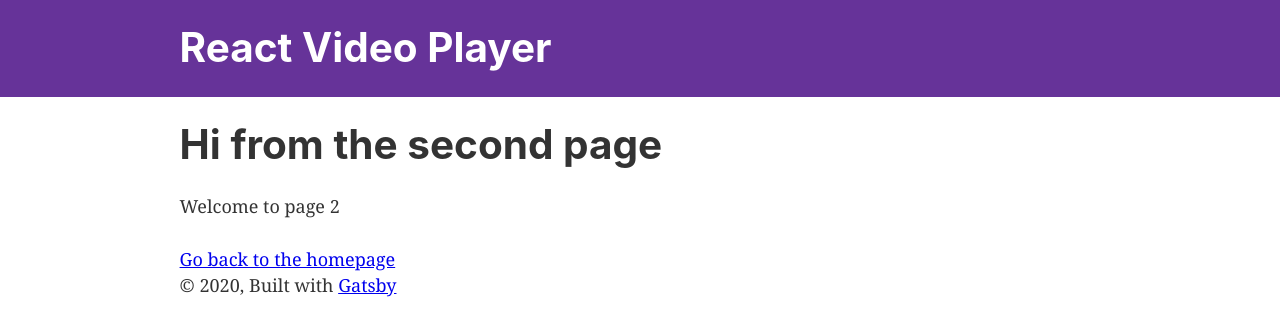
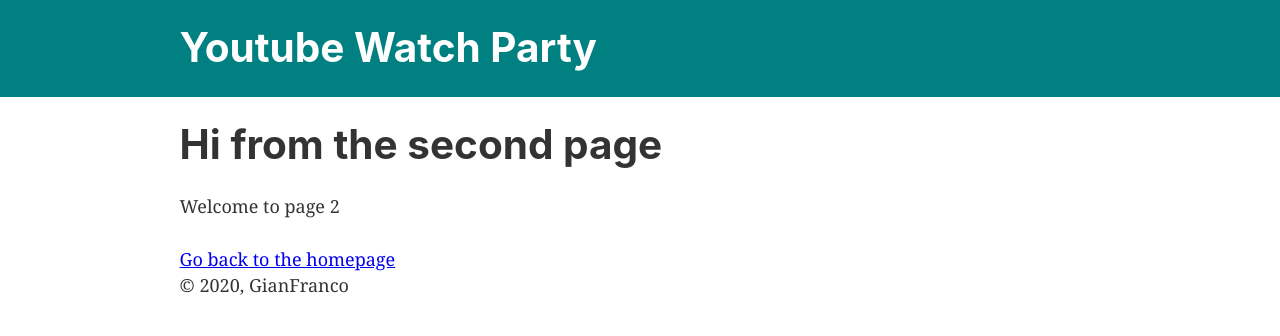
Before and after one commit to gfmacaraeg/Watch_Party, a Gatsby site: page /page-2 in a window 1280 px wide. Built offline with nearby package versions, Linux system fonts and the light colour scheme; Gatsby itself is replaced by a stand-in of ours.

Commit message:
Finished youtube player

```diff
--- a/gatsby-config.js
+++ b/gatsby-config.js
@@ -1,8 +1,8 @@
 module.exports = {
   siteMetadata: {
-    title: `React Video Player`,
-    description: `Learn how to create a responsive React video player.`,
-    author: `Skillthrive`,
+    title: `Youtube Watch Party`,
+    description: `Watch youtube video with others and interact via live chat.`,
+    author: `GianFranco`,
   },
   plugins: [
     `gatsby-plugin-react-helmet`,
@@ -24,7 +24,7 @@
         background_color: `#663399`,
         theme_color: `#663399`,
         display: `minimal-ui`,
-        icon: `src/images/gatsby-icon.png`, // This path is relative to the root of the site.
+        icon: `src/assets/images/gatsby-icon.png`, // This path is relative to the root of the site.
       },
     },
     // this (optional) plugin enables Progressive Web App + Offline functionality
--- a/src/components/header.js
+++ b/src/components/header.js
@@ -5,7 +5,7 @@
 const Header = ({ siteTitle }) => (
   <header
     style={{
-      background: `rebeccapurple`,
+      background: `teal`,
       marginBottom: `1.45rem`,
     }}
   >
--- a/src/components/layout.js
+++ b/src/components/layout.js
@@ -36,9 +36,7 @@
       >
         <main>{children}</main>
         <footer>
-          © {new Date().getFullYear()}, Built with
-          {` `}
-          <a href="https://www.gatsbyjs.org">Gatsby</a>
+          © {new Date().getFullYear()}, GianFranco
         </footer>
       </div>
     </>
```
Also changed, not shown: src/components/lesson/Lesson.jsx (+5 -2 lines), README.md, package.json (line endings or trailing spaces), src/assets/images/gatsby-astronaut.png (added), src/assets/images/gatsby-icon.png (added), watch_party.jpg (added), 1 other file.
